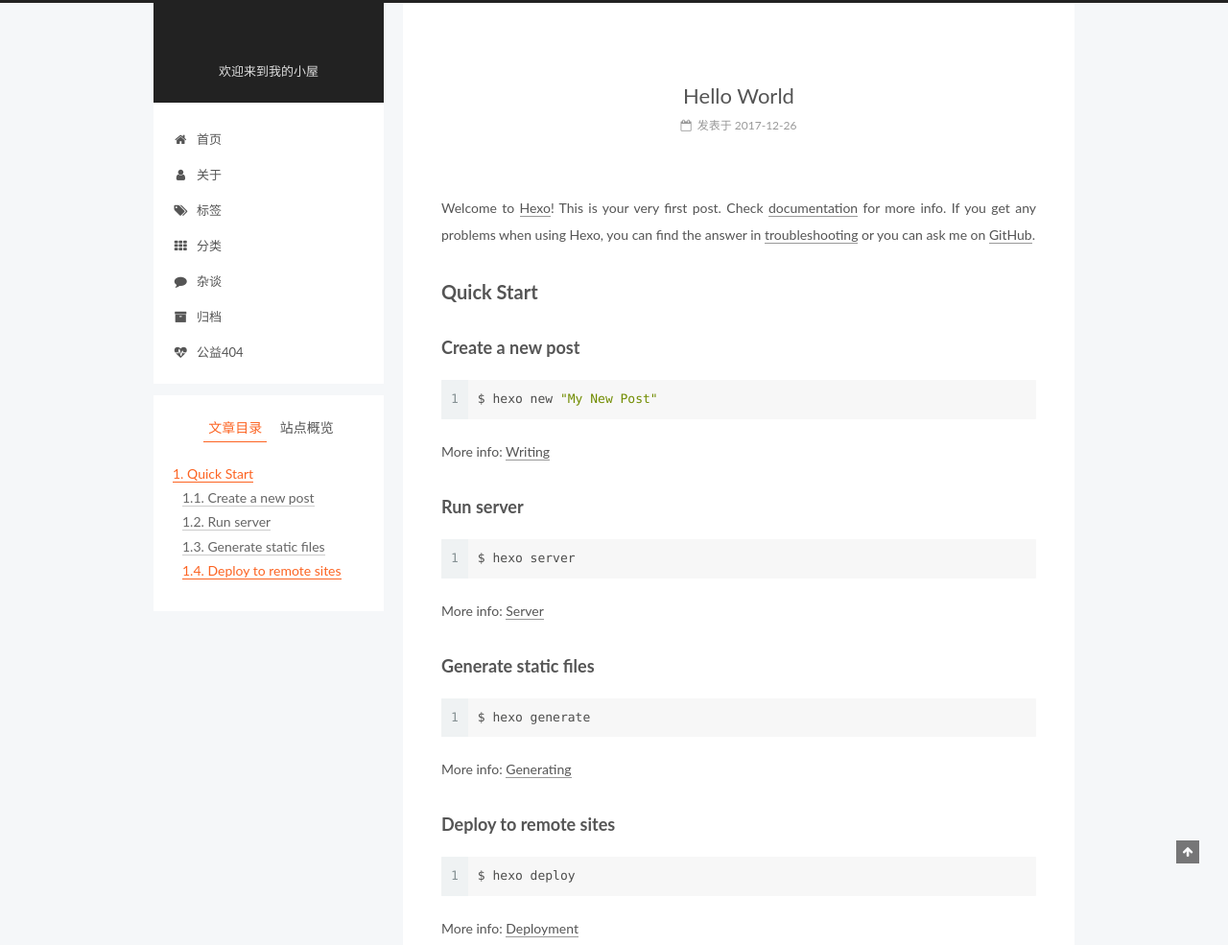
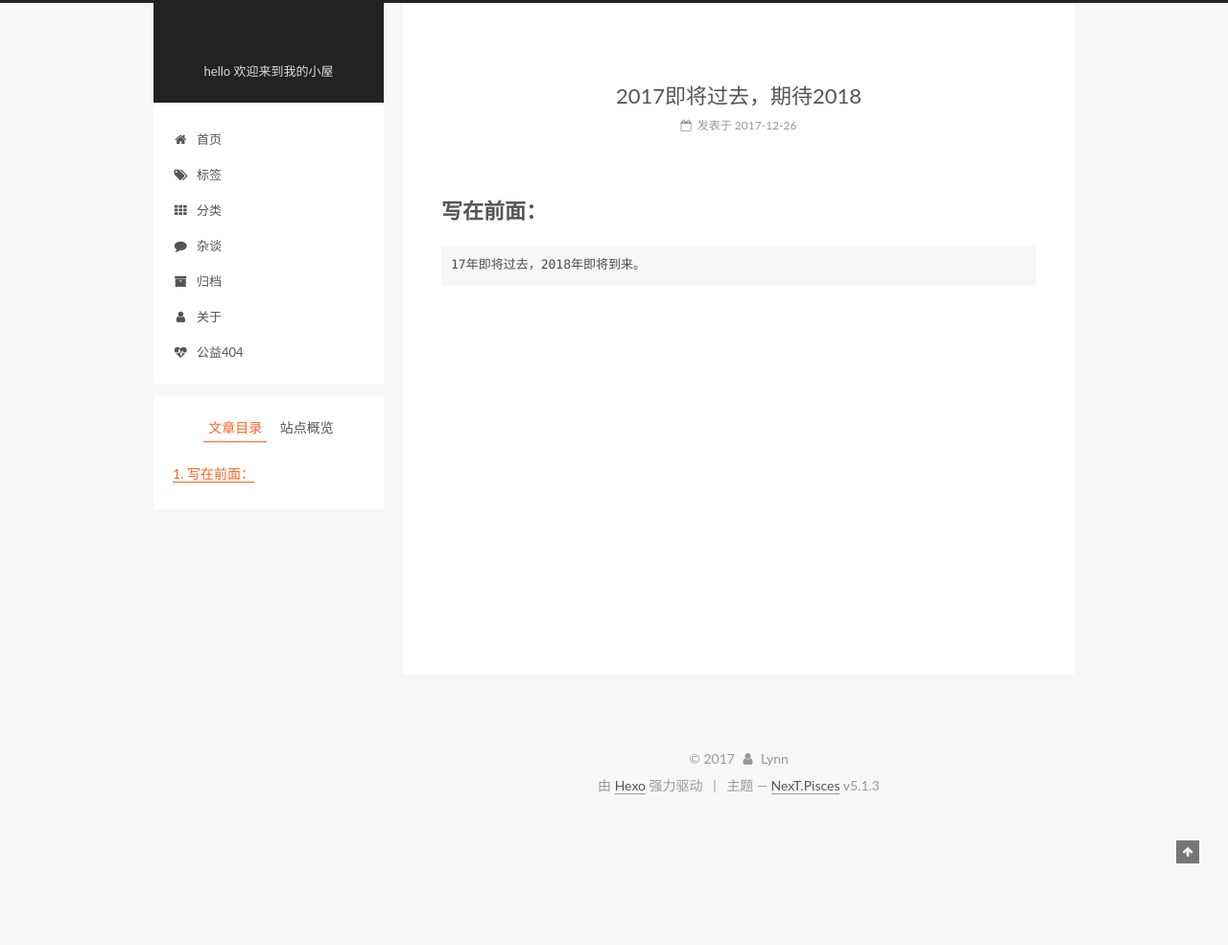
Before and after one commit to WyySZ/WyySZ.github.io, a plain HTML site: page 2017/12/26/hello-world/index.html in a window 1280 px wide. Shown: the top 985 px of the page at 96% size. After the commit the page ends 853 px from the top, so only its background shows below. Drawn offline with Linux system fonts and the light colour scheme.

Commit message:
Site updated: 2017-12-28 10:32:01

```diff
--- a/2017/12/26/hello-world/index.html
+++ b/2017/12/26/hello-world/index.html
@@ -79,17 +79,17 @@
 
 
 
-<meta name="description" content="Welcome to Hexo! This is your very first post. Check documentation for more info. If you get any problems when using Hexo, you can find the answer in troubleshooting or you can ask me on GitHub. Quick">
+<meta name="description" content="写在前面：17年即将过去，2018年即将到来。">
 <meta property="og:type" content="article">
-<meta property="og:title" content="Hello World">
+<meta property="og:title" content="2017即将过去，期待2018">
 <meta property="og:url" content="http://yoursite.com/2017/12/26/hello-world/index.html">
 <meta property="og:site_name">
-<meta property="og:description" content="Welcome to Hexo! This is your very first post. Check documentation for more info. If you get any problems when using Hexo, you can find the answer in troubleshooting or you can ask me on GitHub. Quick">
+<meta property="og:description" content="写在前面：17年即将过去，2018年即将到来。">
 <meta property="og:locale" content="zh-Hans">
-<meta property="og:updated_time" content="2017-12-26T15:38:56.678Z">
+<meta property="og:updated_time" content="2017-12-27T13:24:11.143Z">
 <meta name="twitter:card" content="summary">
-<meta name="twitter:title" content="Hello World">
-<meta name="twitter:description" content="Welcome to Hexo! This is your very first post. Check documentation for more info. If you get any problems when using Hexo, you can find the answer in troubleshooting or you can ask me on GitHub. Quick">
+<meta name="twitter:title" content="2017即将过去，期待2018">
+<meta name="twitter:description" content="写在前面：17年即将过去，2018年即将到来。">
 
 
 
@@ -125,7 +125,7 @@
 
 
 
-  <title>Hello World | </title>
+  <title>2017即将过去，期待2018 | </title>
 
 
 
@@ -160,7 +160,7 @@
       </a>
     </div>
 
-        <p class="site-subtitle">欢迎来到我的小屋</p>
+        <p class="site-subtitle">hello 欢迎来到我的小屋</p>
 
   </div>
 
@@ -186,16 +186,6 @@
               <i class="menu-item-icon fa fa-fw fa-home"></i> <br />
 
             首页
-          </a>
-        </li>
-
-
-        <li class="menu-item menu-item-关于">
-          <a href="/about/" rel="section">
-
-              <i class="menu-item-icon fa fa-fw fa-user"></i> <br />
-
-            关于
           </a>
         </li>
 
@@ -236,6 +226,16 @@
               <i class="menu-item-icon fa fa-fw fa-archive"></i> <br />
 
             归档
+          </a>
+        </li>
+
+
+        <li class="menu-item menu-item-关于">
+          <a href="/about/" rel="section">
+
+              <i class="menu-item-icon fa fa-fw fa-user"></i> <br />
+
+            关于
           </a>
         </li>
 
@@ -299,7 +299,7 @@
 
 
 
-          <h1 class="post-title" itemprop="name headline">Hello World</h1>
+          <h1 class="post-title" itemprop="name headline">2017即将过去，期待2018</h1>
 
 
         <div class="post-meta">
@@ -349,16 +349,8 @@
 
 
 
-        <p>Welcome to <a href="https://hexo.io/" target="_blank" rel="noopener">Hexo</a>! This is your very first post. Check <a href="https://hexo.io/docs/" target="_blank" rel="noopener">documentation</a> for more info. If you get any problems when using Hexo, you can find the answer in <a href="https://hexo.io/docs/troubleshooting.html" target="_blank" rel="noopener">troubleshooting</a> or you can ask me on <a href="https://github.com/hexojs/hexo/issues" target="_blank" rel="noopener">GitHub</a>.</p>
-<h2 id="Quick-Start"><a href="#Quick-Start" class="headerlink" title="Quick Start"></a>Quick Start</h2><h3 id="Create-a-new-post"><a href="#Create-a-new-post" class="headerlink" title="Create a new post"></a>Create a new post</h3><figure class="highlight bash"><table><tr><td class="gutter"><pre><span class="line">1</span><br></pre></td><td class="code"><pre><span class="line">$ hexo new <span class="string">"My New Post"</span></span><br></pre></td></tr></table></figure>
-<p>More info: <a href="https://hexo.io/docs/writing.html" target="_blank" rel="noopener">Writing</a></p>
-<h3 id="Run-server"><a href="#Run-server" class="headerlink" title="Run server"></a>Run server</h3><figure class="highlight bash"><table><tr><td class="gutter"><pre><span class="line">1</span><br></pre></td><td class="code"><pre><span class="line">$ hexo server</span><br></pre></td></tr></table></figure>
-<p>More info: <a href="https://hexo.io/docs/server.html" target="_blank" rel="noopener">Server</a></p>
-<h3 id="Generate-static-files"><a href="#Generate-static-files" class="headerlink" title="Generate static files"></a>Generate static files</h3><figure class="highlight bash"><table><tr><td class="gutter"><pre><span class="line">1</span><br></pre></td><td class="code"><pre><span class="line">$ hexo generate</span><br></pre></td></tr></table></figure>
-<p>More info: <a href="https://hexo.io/docs/generating.html" target="_blank" rel="noopener">Generating</a></p>
-<h3 id="Deploy-to-remote-sites"><a href="#Deploy-to-remote-sites" class="headerlink" title="Deploy to remote sites"></a>Deploy to remote sites</h3><figure class="highlight bash"><table><tr><td class="gutter"><pre><span class="line">1</span><br></pre></td><td class="code"><pre><span class="line">$ hexo deploy</span><br></pre></td></tr></table></figure>
-<p>More info: <a href="https://hexo.io/docs/deployment.html" target="_blank" rel="noopener">Deployment</a></p>
-
+        <h1 id="写在前面："><a href="#写在前面：" class="headerlink" title="写在前面："></a>写在前面：</h1><pre><code>17年即将过去，2018年即将到来。
+</code></pre>
 
     </div>
 
@@ -445,7 +437,7 @@
                 alt="Lynn" />
 
               <p class="site-author-name" itemprop="name">Lynn</p>
-              <p class="site-description motion-element" itemprop="description">不抱怨的世界，深度、广度、高度。</p>
+              <p class="site-description motion-element" itemprop="description">wyy!不抱怨的世界，深度、广度、高度。</p>
           </div>
 
           <nav class="site-state motion-element">
@@ -494,7 +486,7 @@
 
 
 
-              <div class="post-toc-content"><ol class="nav"><li class="nav-item nav-level-2"><a class="nav-link" href="#Quick-Start"><span class="nav-number">1.</span> <span class="nav-text">Quick Start</span></a><ol class="nav-child"><li class="nav-item nav-level-3"><a class="nav-link" href="#Create-a-new-post"><span class="nav-number">1.1.</span> <span class="nav-text">Create a new post</span></a></li><li class="nav-item nav-level-3"><a class="nav-link" href="#Run-server"><span class="nav-number">1.2.</span> <span class="nav-text">Run server</span></a></li><li class="nav-item nav-level-3"><a class="nav-link" href="#Generate-static-files"><span class="nav-number">1.3.</span> <span class="nav-text">Generate static files</span></a></li><li class="nav-item nav-level-3"><a class="nav-link" href="#Deploy-to-remote-sites"><span class="nav-number">1.4.</span> <span class="nav-text">Deploy to remote sites</span></a></li></ol></li></ol></div>
+              <div class="post-toc-content"><ol class="nav"><li class="nav-item nav-level-1"><a class="nav-link" href="#写在前面："><span class="nav-number">1.</span> <span class="nav-text">写在前面：</span></a></li></ol></div>
 
 
           </div>
--- a/css/main.css
+++ b/css/main.css
@@ -1823,7 +1823,7 @@
   width: 4px;
   height: 4px;
   border-radius: 50%;
-  background: #ff2534;
+  background: #4aa155;
 }
 .links-of-blogroll {
   font-size: 13px;
```
Also changed, not shown: archives/2017/12/index.html (+16 -16 lines), archives/2017/index.html (+16 -16 lines), archives/index.html (+16 -16 lines), index.html (+18 -26 lines).
